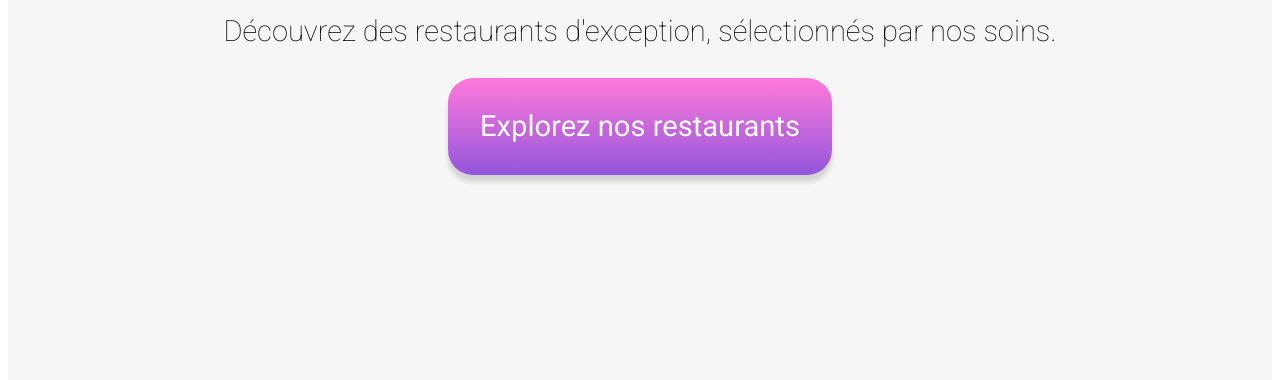
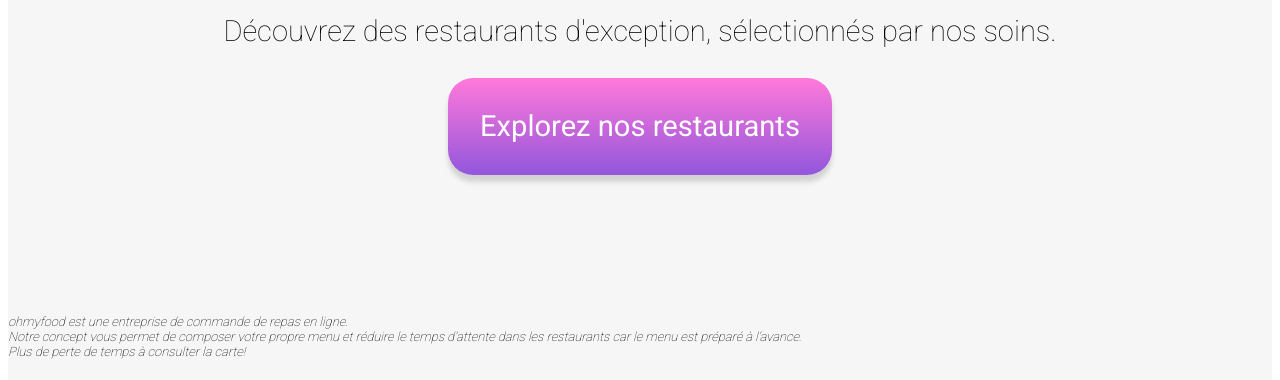
Before and after one commit to Fabdev31/FabriceRosamond_-_03122020, a website: page index.html in a window 1280 px wide. Shown: the part 420-800 px from the top of the page. Drawn offline with Linux system fonts and the light colour scheme; a web font is replaced by a local one.

Commit message:
ajout texte de presentation/projet avec tous les éléments demandés

```diff
--- a/index.html
+++ b/index.html
@@ -26,6 +26,7 @@
             <h1>Réservez le menu qui vous convient</h1>
             <p class="sous-titre">Découvrez des restaurants d'exception, sélectionnés par nos soins.</p>
             <button>Explorez nos restaurants</button>
+            <p class="presentation-entreprise">ohmyfood est une entreprise de commande de repas en ligne.</br> Notre concept vous permet de composer votre propre menu et réduire le temps d'attente dans les restaurants car le menu est préparé à l'avance.</br> Plus de perte de temps à consulter la carte!</p>
         </section>
         <section id="section-nav">
             <h2> Fonctionnement</h2>
--- a/sass/components/_buttons.scss
+++ b/sass/components/_buttons.scss
@@ -9,5 +9,8 @@ button
     border-style: none;
     margin-bottom: 10%;
     box-shadow: 0px 2px 2px black;
-    font-size: 100%;
+    font-size: 1rem;
+    @include desktop{
+        font-size: 100%;
+    }
 }
--- a/sass/pages/_index.scss
+++ b/sass/pages/_index.scss
@@ -138,6 +138,12 @@ body{
                 filter:brightness(1.2);
                 @include shadow-hover;
             }
+        }
+        .presentation-entreprise{
+            text-align: justify;
+            font-weight: 200;
+            font-style: oblique;
+            font-size: .8rem;
         }
     }
     #section-nav{
```
Also changed, not shown: public/css/style.css, 1 other file.
